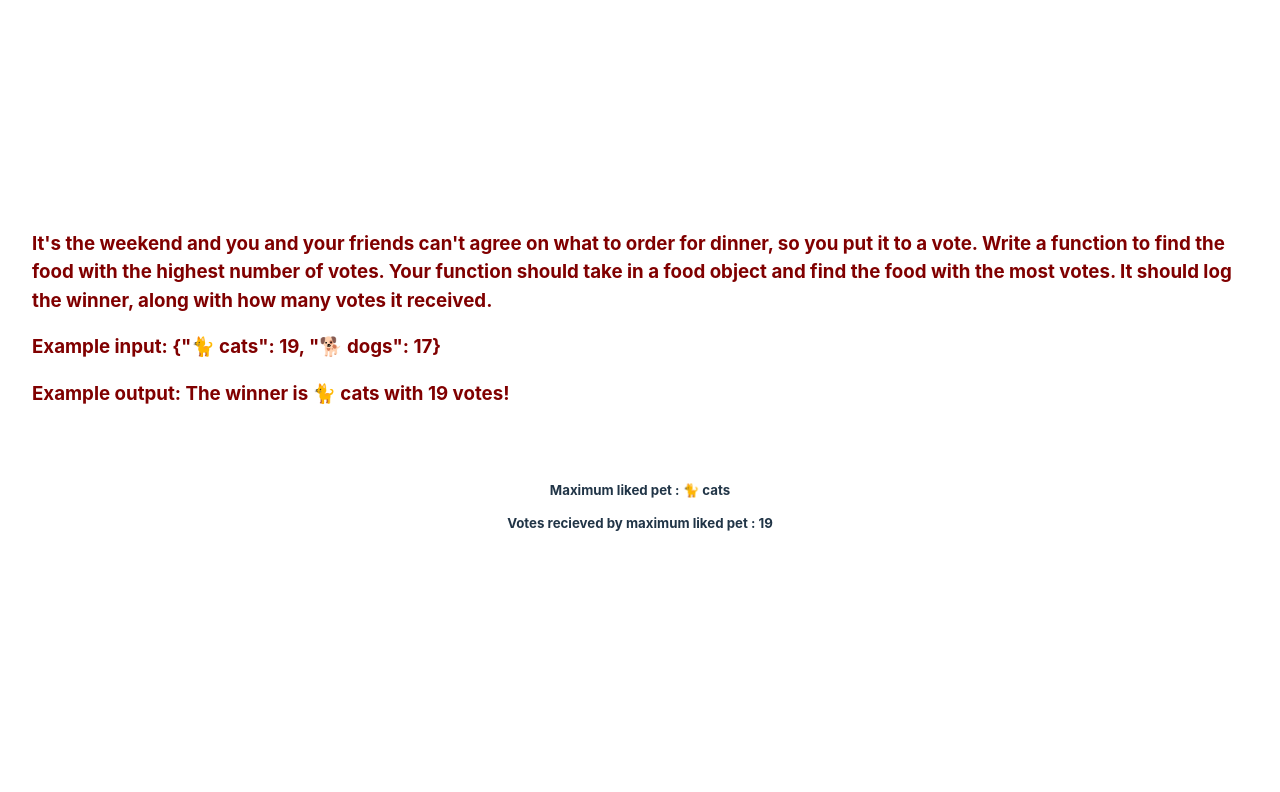
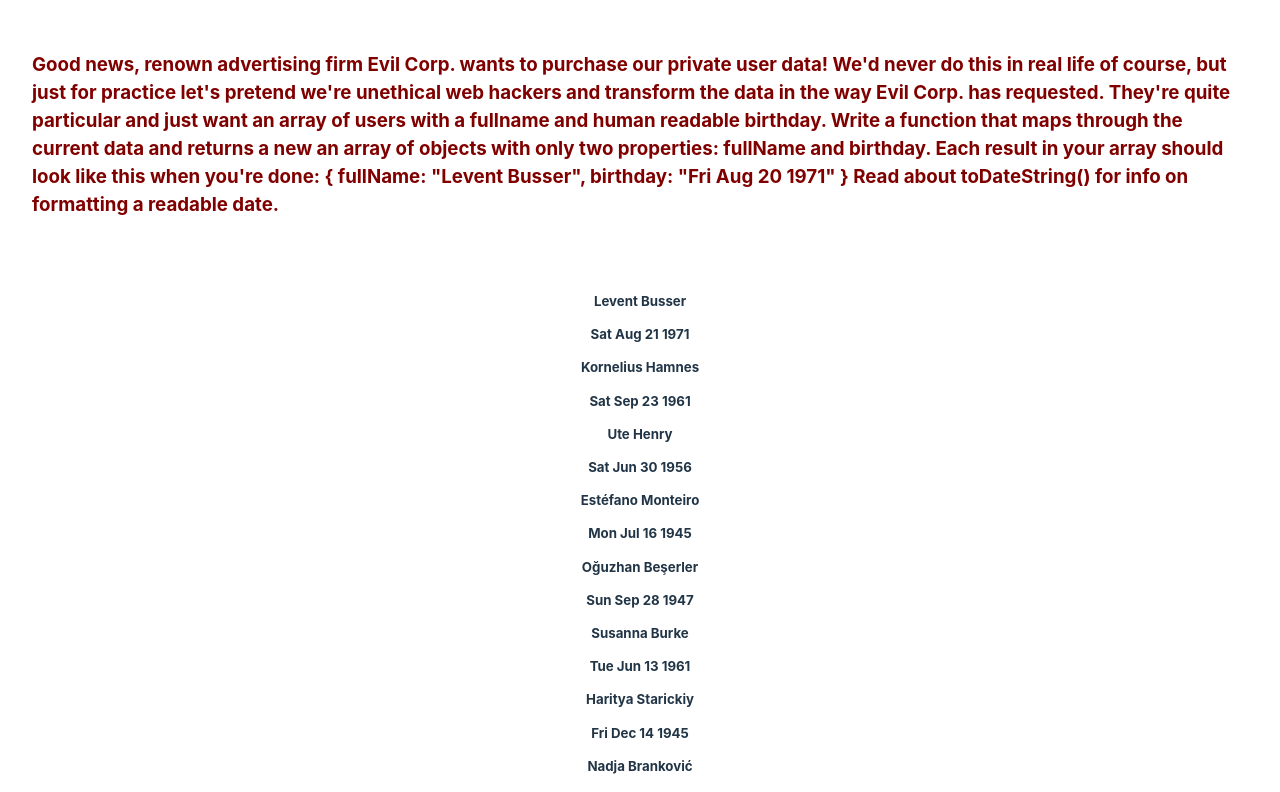
Before and after one commit to saurtripathi/JavascriptChallanges, a React (Vite) app: page / in a window 1280 px wide. Shown: the top 792 px of the page. Built offline with nearby package versions, Linux system fonts and the light colour scheme.

Commit message:
Temporary commit

```diff
--- /dev/null
+++ b/data.js
@@ -0,0 +1,112 @@
+export default [
+    {
+       "name":{
+          "title":"Mr",
+          "first":"Levent",
+          "last":"Busser"
+       },
+       "dob":{
+          "date":"1971-08-21T01:08:00.099Z",
+          "age":51
+       }
+    },
+    {
+       "name":{
+          "title":"Mr",
+          "first":"Kornelius",
+          "last":"Hamnes"
+       },
+       "dob":{
+          "date":"1961-09-23T13:13:49.283Z",
+          "age":61
+       }
+    },
+    {
+       "name":{
+          "title":"Mademoiselle",
+          "first":"Ute",
+          "last":"Henry"
+       },
+       "dob":{
+          "date":"1956-06-30T11:33:42.549Z",
+          "age":66
+       }
+    },
+    {
+       "name":{
+          "title":"Mr",
+          "first":"Estéfano",
+          "last":"Monteiro"
+       },
+       "dob":{
+          "date":"1945-07-16T19:48:22.796Z",
+          "age":77
+       }
+    },
+    {
+       "name":{
+          "title":"Mr",
+          "first":"Oğuzhan",
+          "last":"Beşerler"
+       },
+       "dob":{
+          "date":"1947-09-28T10:12:30.102Z",
+          "age":75
+       }
+    },
+    {
+       "name":{
+          "title":"Mrs",
+          "first":"Susanna",
+          "last":"Burke"
+       },
+       "dob":{
+          "date":"1961-06-13T21:41:24.455Z",
+          "age":61
+       }
+    },
+    {
+       "name":{
+          "title":"Mrs",
+          "first":"Haritya",
+          "last":"Starickiy"
+       },
+       "dob":{
+          "date":"1945-12-14T21:29:22.822Z",
+          "age":76
+       }
+    },
+    {
+       "name":{
+          "title":"Miss",
+          "first":"Nadja",
+          "last":"Branković"
+       },
+       "dob":{
+          "date":"1993-05-24T11:22:50.967Z",
+          "age":29
+       }
+    },
+    {
+       "name":{
+          "title":"Ms",
+          "first":"Sonja",
+          "last":"Lenzen"
+       },
+       "dob":{
+          "date":"1945-03-21T04:33:04.759Z",
+          "age":77
+       }
+    },
+    {
+       "name":{
+          "title":"Ms",
+          "first":"Shubhangi",
+          "last":"Chatterjee"
+       },
+       "dob":{
+          "date":"1956-12-25T18:50:29.484Z",
+          "age":65
+       }
+    }
+ ]
--- a/src/App.jsx
+++ b/src/App.jsx
@@ -1,43 +1,27 @@
-import { useState } from 'react'
-import reactLogo from './assets/react.svg'
-import viteLogo from '/vite.svg'
 import './App.css'
-// import { underscore } from 'underscore'
 import Challange from './Challange'
 import Solution from './Solution'
 import { keys } from 'underscore'
+import data from '../data'
+
 function App() {
 
-  const gameNightFood1 = {
-    "🍕 pizza": 3,
-    "🌮 tacos": 10,
-    "🥗 salads": 7,
-    "🍝 pasta": 5
-  }
+  const getFormattedData = inputs => inputs.map(input => {
+    return {
+      'fullName': `${input.name.first} ${input.name.last} `,
+      'birthday': new Date(input.dob.date).toDateString()
+    }
+  })
 
-  const pets = { "🐈 cats": 19, "🐕 dogs": 17 }
-  const activity = 'pet'
-  const getOptimumObject = obj => {
 
-    let maxKey = null
-    let maxValue = 0
-    let maxObject = {}
-    Object.keys(obj).forEach(key => {
-      if (obj[key] > maxValue) {
-        maxValue = obj[key]
-        maxKey = key
-      }
-    })
-    maxObject[maxKey] = maxValue
-    return maxObject
-  }
-  // console.log(getOptimumObject(gameNightFood2))
+
+
 
   return (
     <>
       <Challange />
       <div className="card">
-        <Solution getOptimumObject={getOptimumObject} arg={pets} activity={activity} />
+        <Solution getFormattedData={getFormattedData} d={data} />
       </div>
     </>
   )
--- a/src/Challange.jsx
+++ b/src/Challange.jsx
@@ -3,26 +3,30 @@
 export default function Challange() {
 
     const ch = `
-It's the weekend and you and your friends can't agree on
-what to order for dinner, so you put it to a vote.
+    Good news, renown advertising firm Evil Corp. wants to purchase our
+    private user data!
 
-Write a function to find the food with the highest number of votes.
+    We'd never do this in real life of course, but just for practice
+    let's pretend we're unethical web hackers and transform the data
+    in the way Evil Corp. has requested. They're quite particular and
+    just want an array of users with a fullname and human readable
+    birthday.
 
-Your function should take in a food object and find the food
-with the most votes. It should log the winner, along with
-how many votes it received.
-`
-    const inp = `Example input: {"🐈 cats": 19, "🐕 dogs": 17}`
-    const out = `Example output: The winner is 🐈 cats with 19 votes!`
+    Write a function that maps through the current data and returns
+    a new an array of objects with only two properties:
+    fullName and birthday. Each result in your
+    array should look like this when you're done:
+
+    {
+        fullName: "Levent Busser",
+        birthday: "Fri Aug 20 1971"
+    }
+
+    Read about toDateString() for info on formatting a readable date.
+    `
     return (
         <h3 style={{ textAlign: 'left', color: 'maroon' }}>
             {ch}
-
-            <p>
-                {inp}
-            </p>
-
-            <p>{out}</p>
         </h3>
     )
 }
--- a/src/Solution.jsx
+++ b/src/Solution.jsx
@@ -1,21 +1,15 @@
 import React from 'react'
 
-export default function Solution({ activity, arg, getOptimumObject }) {
+export default function Solution({ d, getFormattedData }) {
 
-    let a = null
-    let b = 0
-    const obj = getOptimumObject(arg)
-    Object.keys(obj).forEach(key => {
-        a = key
-        b = obj[key]
-    }
-    )
-    console.log(a, b,activity)
+    const elm = getFormattedData(d).map(input =>
+        <p key={input['fullName']}>
+            <p>{input['fullName']} </p>
+            <p>{input['birthday']}</p>
+        </p>)
     return (
         <h5>
-            <p>Maximum liked {activity} : {a} </p>
-            <p>Votes recieved by maximum liked {activity} : {b} </p>
-
+            {elm}
         </h5>
     )
 }
```
